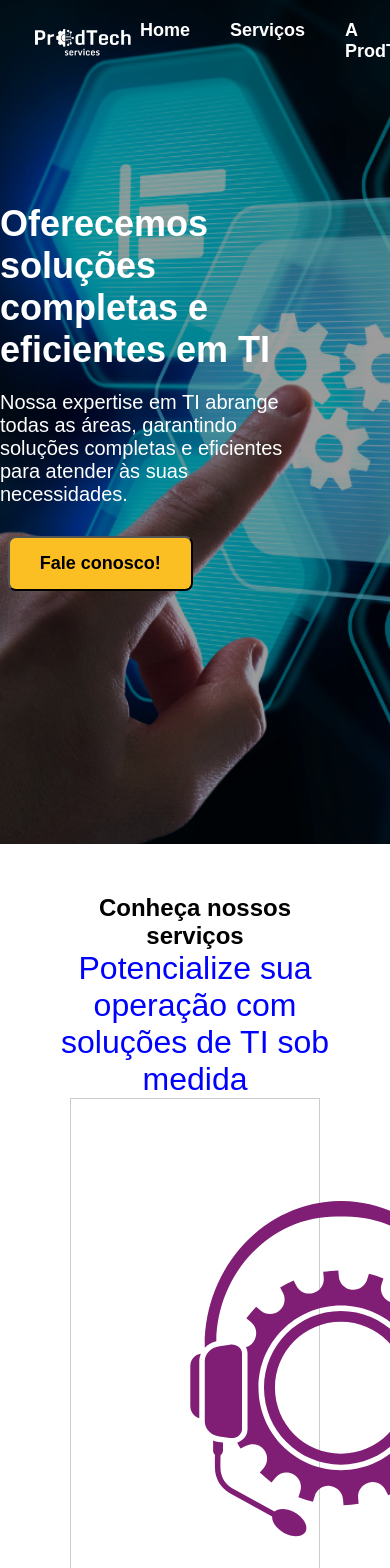
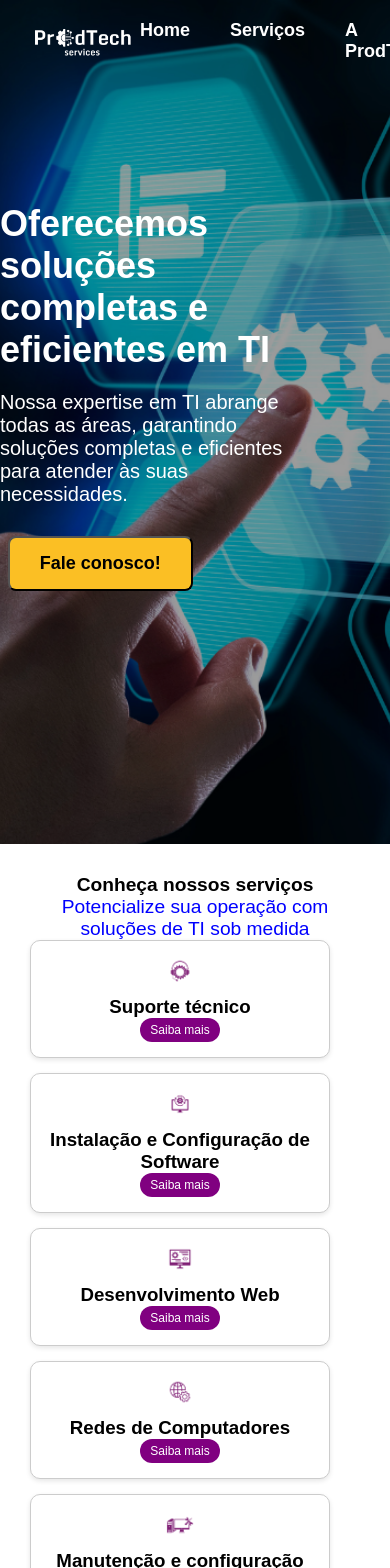
Before and after one commit to paulocesargit/Protec-Front-End, a React (Vite) app: page / in a window 390 px wide. Shown: the top 1568 px of the page. Built offline with nearby package versions, Linux system fonts and the light colour scheme.

Commit message:
Ajustando o Footer(global) e os services(Home)

```diff
--- a/src/pages/Public/style/services.css
+++ b/src/pages/Public/style/services.css
@@ -1,43 +1,87 @@
 .services {
-  padding: 50px;
+  padding: 30px;
   text-align: center;
 }
 
 .services h2 {
-  font-size: 1.5rem;
+  font-size: 1.2rem;
 }
 
 .services p {
-  font-size: 2rem;
+  font-size: 1.5rem;
   color: blue;
 }
 
 .service-grid {
-  display: flex;
-  gap: 20px;
+  display: grid;
+  grid-template-columns: repeat(3, 1fr);
+  gap: 15px;
   justify-content: center;
-  flex-wrap: wrap;
+  width: 100%;
+  max-width: 1000px;
+  margin: 0 auto;
 }
 
 .service-card {
   border: 1px solid #ccc;
-  padding: 20px;
+  padding: 15px;
   text-align: center;
-  width: 30%;
-  min-width: 250px;
+  display: flex;
+  flex-direction: column;
+  align-items: center;
+  background: white;
+  border-radius: 10px;
+  box-shadow: 0 2px 5px rgba(0, 0, 0, 0.1);
+  width: 100%;
+  max-width: 300px;
+  min-width: 200px;
+}
+
+.service-card img,
+.service-card svg {
+  width: 40px;
+  height: 40px;
+  margin-bottom: 10px;
 }
 
 .btn-small {
   background: purple;
   color: white;
-  padding: 8px 15px;
+  padding: 6px 12px;
   border: none;
   cursor: pointer;
-  border-radius: 20px;
-  font-size: 16px;
+  border-radius: 15px;
+  font-size: 14px;
   transition: 0.3s;
 }
 
 .btn-small:hover {
   background: darkviolet;
 }
+
+@media (max-width: 900px) {
+  .service-grid {
+    grid-template-columns: repeat(2, 1fr);
+  }
+}
+
+@media (max-width: 600px) {
+  .service-grid {
+    grid-template-columns: repeat(1, 1fr);
+  }
+
+  .services p {
+    font-size: 1.2rem;
+  }
+
+  .service-card img,
+  .service-card svg {
+    width: 30px;
+    height: 30px;
+  }
+
+  .btn-small {
+    font-size: 12px;
+    padding: 5px 10px;
+  }
+}
--- a/src/styles/Footer.css
+++ b/src/styles/Footer.css
@@ -14,13 +14,20 @@
 }
 
 .logo-container img {
-  width: 250px;
-  height: auto;
+  width: 80px;
+  height: 80px;
 }
 
 .social-media {
   display: flex;
-  gap: 20px;
+  gap: 10px;
+  font-size: 14px;
+}
+
+.social-media img,
+.social-media svg {
+  width: 20px;
+  height: 20px;
 }
 
 .social-media a {
```
